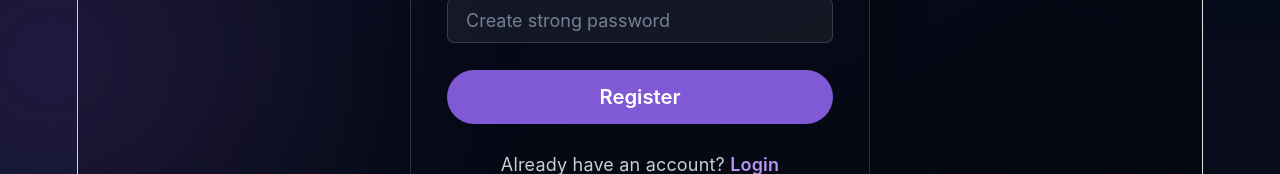
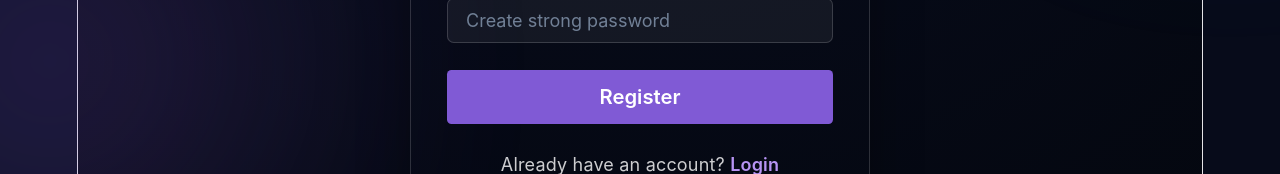
Before and after one commit to ShraddhaMulekar/AI-safety_Awareness-Platform, a React app in the folder frontend/: page /register in a window 1280 px wide. Shown: the part 542-716 px from the top of the page. Built offline with nearby package versions, Linux system fonts and the light colour scheme; the HTML template or start-up script is replaced by a standard one.

Commit message:
ui updated

```diff
--- a/frontend/src/pages/auth/LoginPage.jsx
+++ b/frontend/src/pages/auth/LoginPage.jsx
@@ -23,8 +23,7 @@ export const LoginPage = () => {
   const handleSubmit = (e) => {
     e.preventDefault();
     loginUser(values);
-    // navigate(to="/");
-  };
+    };
 
   return (
     <Stack align="center" justify="center" minH="70vh" px={4}>
@@ -69,7 +68,7 @@ export const LoginPage = () => {
               borderColor="whiteAlpha.300"
             />
           </FormControl>
-          <Button type="submit" colorScheme="cyan" size="lg" borderRadius="full">
+          <Button type="submit" colorScheme="cyan" size="lg" borderRadius="base" _hover={{borderRadius:"full"}}>
             Login
           </Button>
           <Text textAlign="center" color="whiteAlpha.800">
--- a/frontend/src/pages/auth/RegisterPage.jsx
+++ b/frontend/src/pages/auth/RegisterPage.jsx
@@ -86,7 +86,7 @@ export const RegisterPage = () => {
               borderColor="whiteAlpha.300"
             />
           </FormControl>
-          <Button type="submit" colorScheme="purple" size="lg" borderRadius="full">
+          <Button type="submit" colorScheme="purple" size="lg" borderRadius="base" _hover={{borderRadius:"full"}}>
             Register
           </Button>
           <Text textAlign="center" color="whiteAlpha.800">
```
